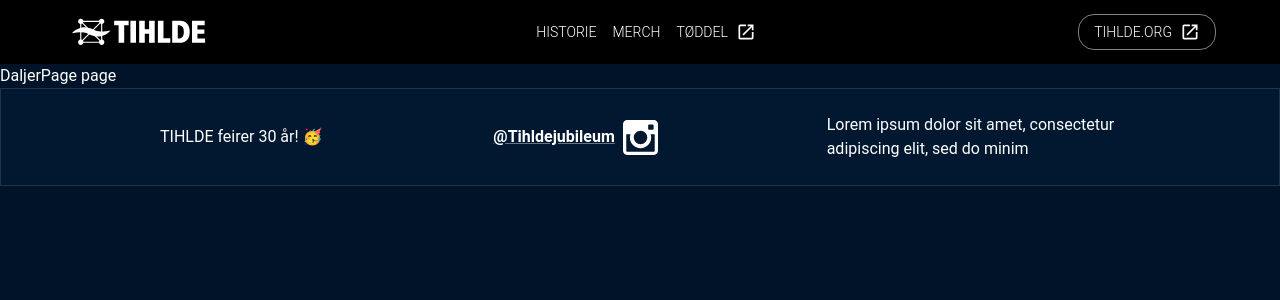
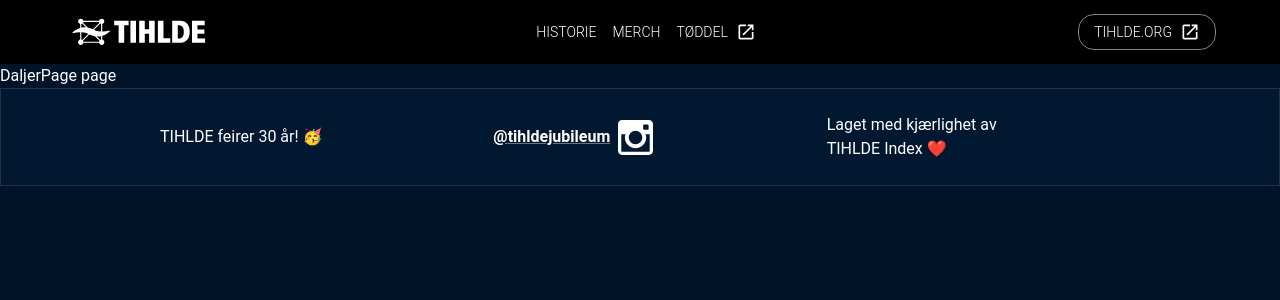
Before and after one commit to TIHLDE/jubileum, a Next.js app: page /daljer in a window 1280 px wide. Shown: the top 300 px of the page. Built offline with nearby package versions, Linux system fonts and the light colour scheme.

Commit message:
flere arrangements

```diff
--- a/components/Footer/index.tsx
+++ b/components/Footer/index.tsx
@@ -23,8 +23,13 @@ const Footer = () => {
         </Grid>
         <Grid item xs={12} md={4}>
           <Stack direction="row" gap={1} alignItems="center">
-            <MuiLink component={Link} href="/" color="#ffffff" fontWeight={600}>
-              @Tihldejubileum
+            <MuiLink
+              component={Link}
+              href="https://instagram.com/@tihldejubileum"
+              color="#ffffff"
+              fontWeight={600}
+            >
+              @tihldejubileum
             </MuiLink>
             <Image
               alt="instagram"
@@ -34,8 +39,8 @@ const Footer = () => {
             />
           </Stack>
         </Grid>
-        <Grid item xs={12} md={4}>
-          Lorem ipsum dolor sit amet, consectetur adipiscing elit, sed do minim
+        <Grid item xs={12} md={3}>
+          <Typography>Laget med kjærlighet av TIHLDE Index ❤️</Typography>
         </Grid>
       </Grid>
     </Paper>
```
Also changed, not shown: pages/index.tsx (+31 -14 lines).
